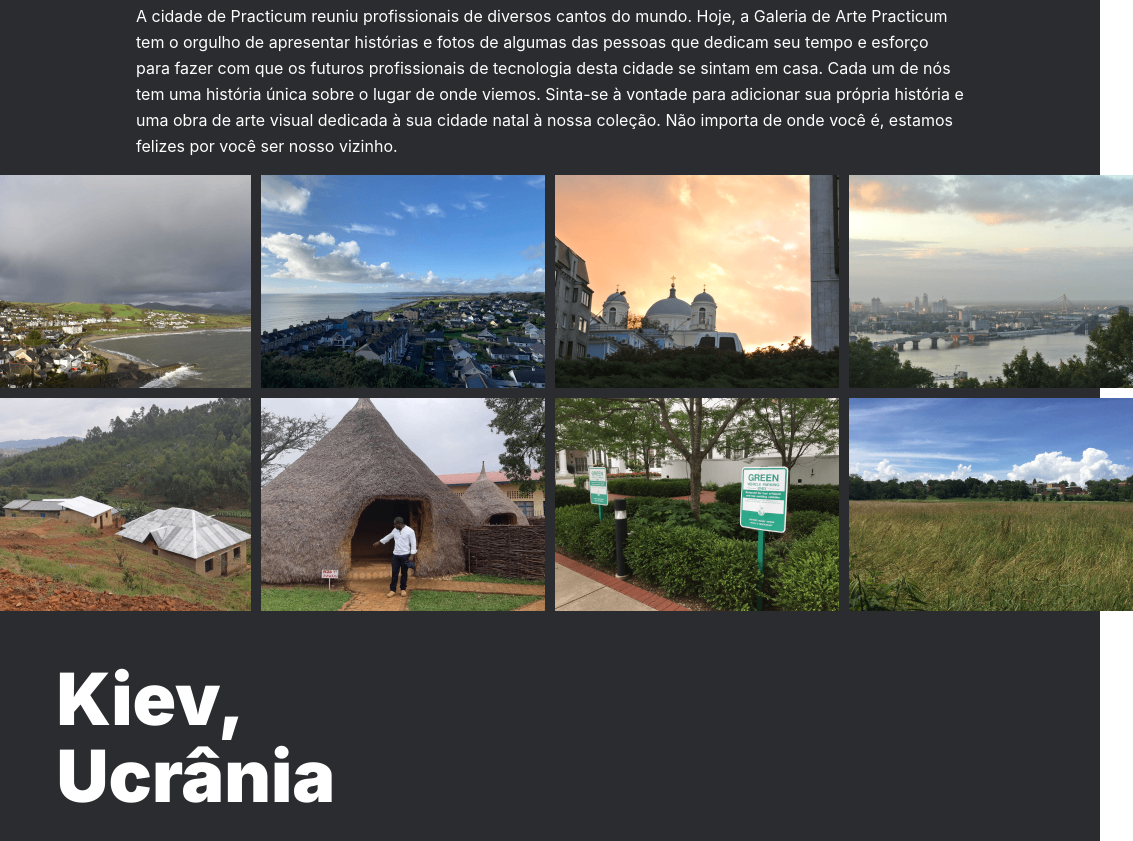
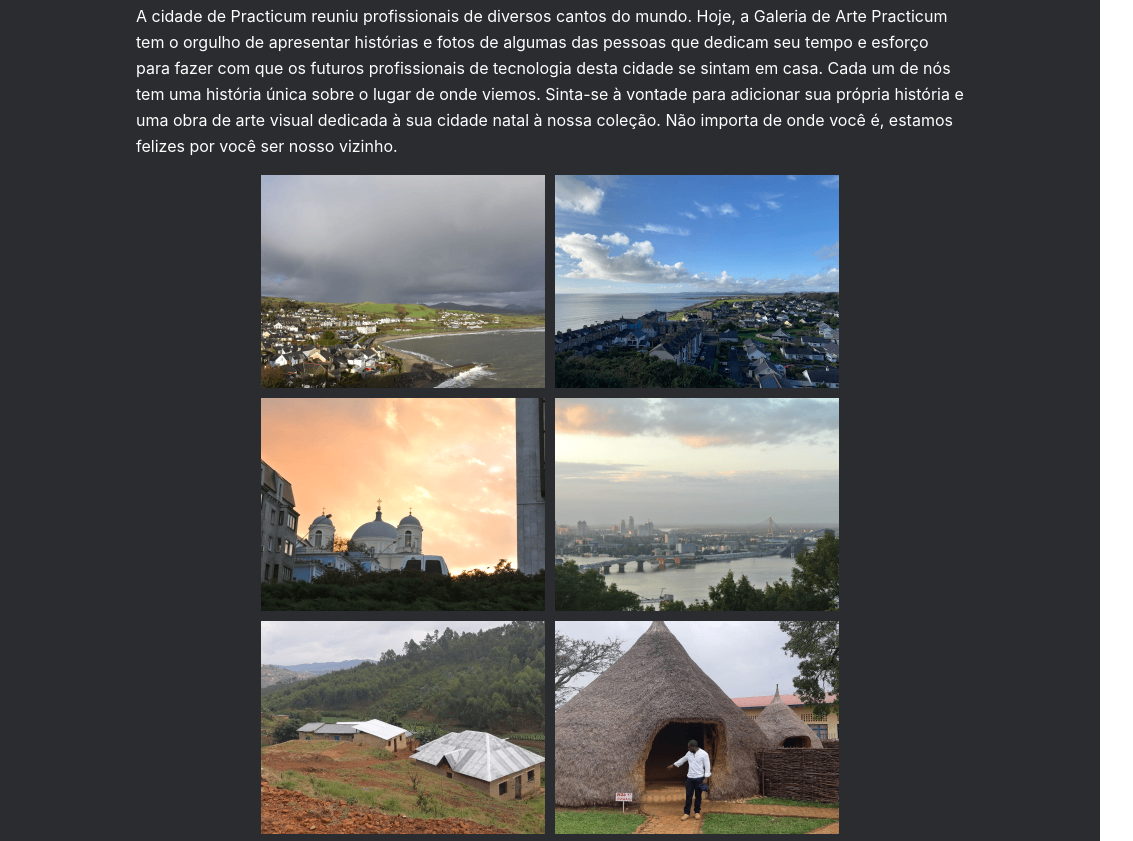
Before and after one commit to brnlf1990/web_project_homeland, a plain HTML site: page index.html in a window 768 px wide. Shown: the part 1410-2251 px from the top of the page, 1133 px wide, since content can reach past the window. Drawn offline with Linux system fonts and the light colour scheme.

Commit message:
second phase

```diff
--- a/block/intro.css
+++ b/block/intro.css
@@ -56,10 +56,11 @@
 
 }
 
-@media screen and (min-width: 768px) and (max-width: 1160) {
+@media only screen and (min-width: 768px) and (max-width: 1160px) {
   .content__intro-gallery{
-    width: 100%;
-    display: flex;
+    display: grid;
+    grid-template-columns: repeat(2, .1fr);
+    grid-template-rows: repeat(4, 1fr);
+  }
 
-  }
 }
```
